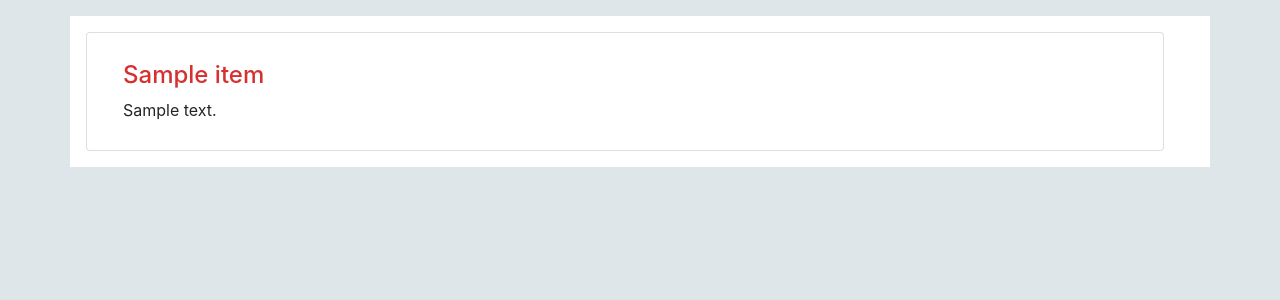
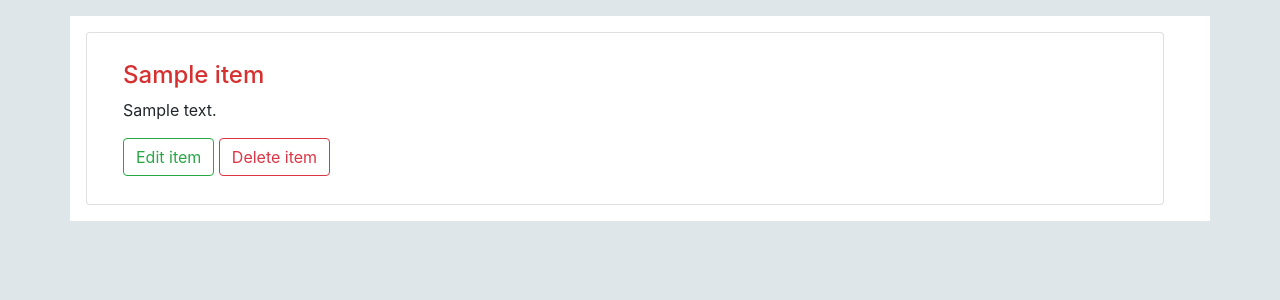
Before and after one commit to tlkamp/project-item-catalog, a Flask app: template templates/item.html in a window 1280 px wide. Shown: the part 56-356 px from the top of the page. Run offline with Flask 2, Linux system fonts and the light colour scheme; a user stored in the database is signed in; tables that the repository leaves empty hold one stand-in row (values such as "Sample post"); the template is opened without the code that fills it: most values are stand-ins (such as "Sample title", 1, 10 or a date in 2020); parts of the project's set-up code (start-up, migrations or seed data) failed here and were passed over; some libraries are stand-ins or nearby versions.

Commit message:
Don't show edit/delete buttons if the user isn't the owning user

```diff
--- a/templates/item.html
+++ b/templates/item.html
@@ -4,6 +4,10 @@
     <div class="card-body">
         <h4>{{ item.name }}</h4>
         <p class="card-text">{{ item.desc }}</p>
+        {% if current_user.is_authenticated and current_user.id == item.user_id %}
+            <a href="#" class="btn btn-outline-success">Edit item</a>
+            <a href="#" class="btn btn-outline-danger">Delete item</a>
+        {% endif %}
     </div>
 </div>
 {% endblock %}
```
